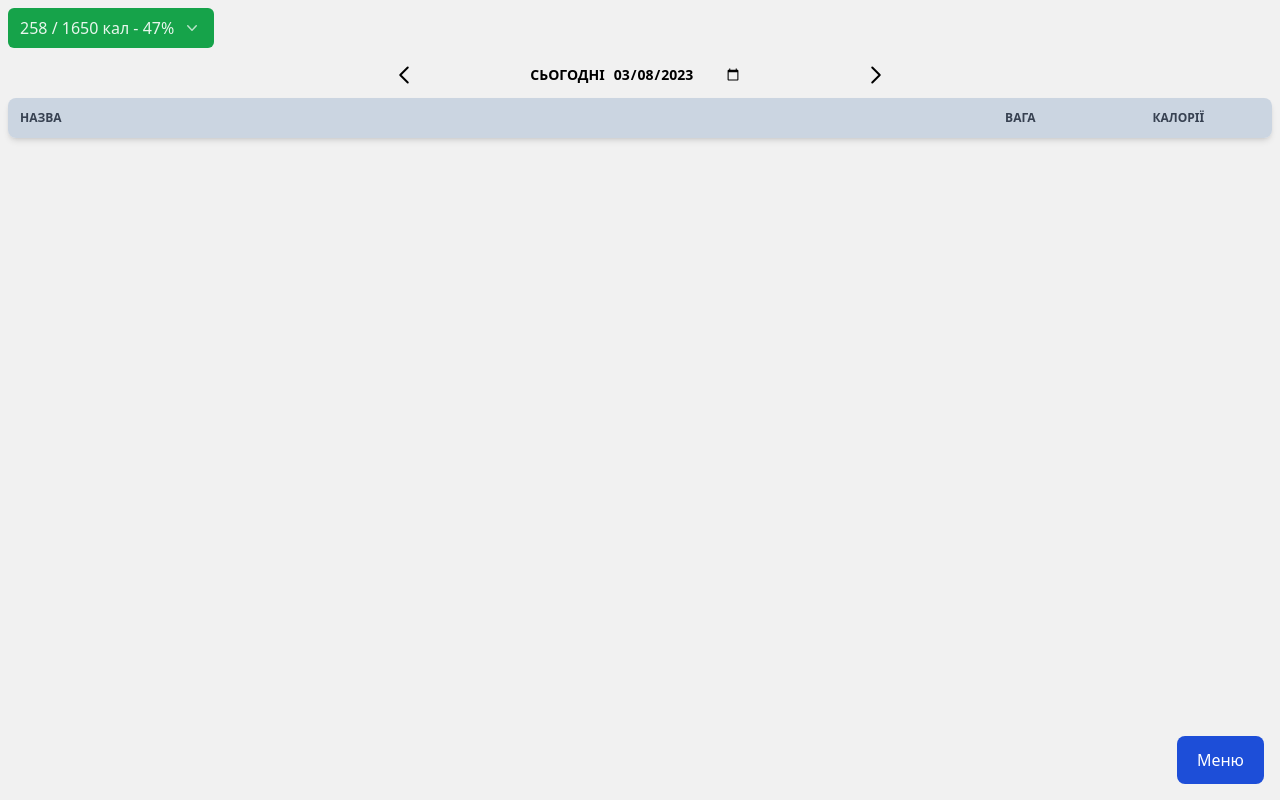
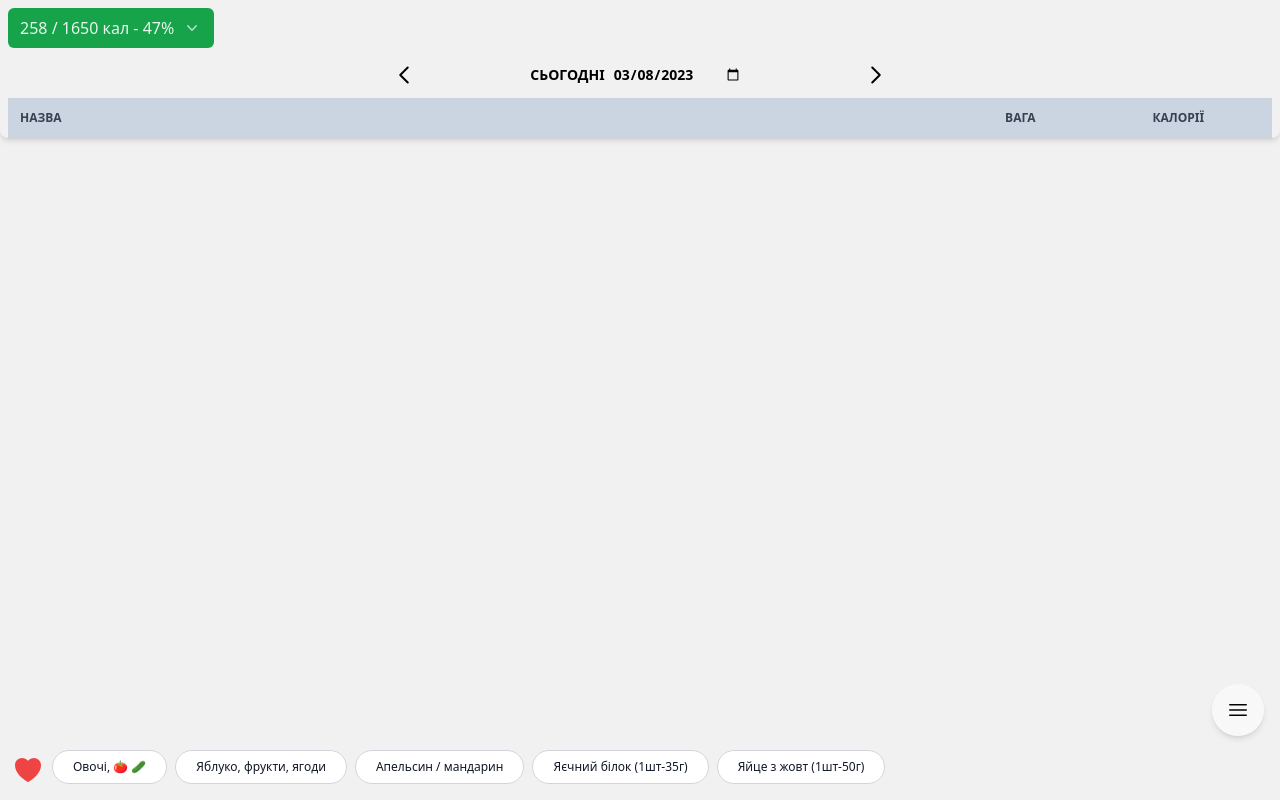
Before and after one commit to bodik87/puzo, a React (Vite) app: page / in a window 1280 px wide. Built offline with nearby package versions, Linux system fonts and the light colour scheme.

Commit message:
Add scrolled products

```diff
--- a/src/App.jsx
+++ b/src/App.jsx
@@ -6,7 +6,7 @@ export default function App() {
   const location = useLocation();
   const home = location.pathname === "/";
   return (
-    <div className="max-w-7xl mx-auto px-2 pt-2 pb-20">
+    <div className="max-w-7xl mx-auto pt-2 pb-10">
       <NavMenu />
       {home ? <HomePage /> : <Outlet />}
     </div>
--- a/src/assets/CONSTANTS.jsx
+++ b/src/assets/CONSTANTS.jsx
@@ -16,7 +16,8 @@ export const EDIT = "Змінити";
 export const CREATE = "Створити продукт";
 export const DELETE = "Видалити";
 export const ADD_AGAIN = "Додати ще";
-export const ADD_TO_FAVORITES = "Додати в обране";
+export const ADD_TO_FAVORITES = "Додати в улюблені";
+export const FAVORITES = "Улюблені продукти";
 export const CARBOHIDR_PLACEHOLDER = "Вуглев.";
 export const CALORIES = "Калорії";
 export const NUTRIENTS = "Нутрієнти в 100гр";
@@ -28,8 +29,8 @@ export const CANCEL_CREATION = "Завершити без збереження?"
 export const WARNING_INPUT = "Введіть значення";
 export const WEIGHT = "Вага";
 export const SEARCH = "Пошук";
+export const ABOUT = "Автор сайту";
 
-export const BREAKFAST = "Сніданок";
 export const LUNCH = "Обід";
 export const DINNER = "Вечеря";
 export const SNACK = "Перекус";
--- a/src/components/Meal.jsx
+++ b/src/components/Meal.jsx
@@ -1,8 +1,12 @@
 import React, { useState } from "react";
-import { CALORIES, NAME, WEIGHT } from "../assets/CONSTANTS";
+import { useSelector } from "react-redux";
+import { CALORIES, FAVORITES, NAME, WEIGHT } from "../assets/CONSTANTS";
+import { HeartIcon } from "@heroicons/react/24/solid";
 import Popup from "./Modals/Popup";
 
 export default function Meal({ daylyMeals, lastDishes }) {
+  const products = useSelector((state) => state.products);
+  const favoriteProducts = products.filter((product) => product.isFavorite);
   const [openedPopup, setOpenedPopup] = useState(false);
   const [mealId, setMealId] = useState("");
   const [dishTitle, setDishTitle] = useState("");
@@ -19,7 +23,7 @@ export default function Meal({ daylyMeals, lastDishes }) {
         mealId={mealId}
         dishTitle={dishTitle}
       />
-      <div className="relative mt-1 overflow-y-auto shadow-md rounded-lg">
+      <div className="relative mt-1 px-2 overflow-y-auto shadow-md rounded-lg">
         <table className="w-full text-sm text-left text-gray-500">
           <thead className="text-xs text-gray-700 uppercase bg-slate-300">
             <tr>
@@ -60,6 +64,21 @@ export default function Meal({ daylyMeals, lastDishes }) {
           </tbody>
         </table>
       </div>
+      <div className="flex fixed w-full -bottom-[6px] md:bottom-2">
+        <div className="flex flex-nowrap overflow-x-auto pl-3">
+          <div className="mt-1 mr-2">
+            <HeartIcon style={{ fill: "#EF4444" }} className="h-8 w-8" />
+          </div>
+          {favoriteProducts.map((product) => (
+            <div
+              key={product.id}
+              className="whitespace-nowrap text-gray-900 bg-white border border-gray-300 hover:bg-gray-100 font-medium rounded-full text-xs px-5 py-2 mr-2 mb-2 cursor-pointer"
+            >
+              {product.title}
+            </div>
+          ))}
+        </div>
+      </div>
     </>
   );
 }
--- a/src/components/NavMenu.jsx
+++ b/src/components/NavMenu.jsx
@@ -1,7 +1,12 @@
 import { Menu, Transition } from "@headlessui/react";
 import { Fragment, useState } from "react";
-import { HomeIcon } from "@heroicons/react/24/outline";
 import {
+  HomeIcon,
+  UserCircleIcon,
+  Bars3Icon,
+} from "@heroicons/react/24/outline";
+import {
+  ABOUT,
   BODY_WEIGHT,
   CATALOG,
   CREATE_NEW_PRODUCT,
@@ -34,11 +39,11 @@ export default function NavMenu() {
         setOpenedNewProduct={setOpenedNewProduct}
       />
 
-      <div className="fixed bottom-4 right-4 text-right z-50">
+      <div className="fixed bottom-16 right-4 text-right z-50">
         <Menu as="div" className="relative inline-block text-left">
           <div>
-            <Menu.Button className="btn bg-blue-700 hover:bg-blue-800">
-              {MENU}
+            <Menu.Button className="bg-white/50 backdrop-blur-sm p-3.5 shadow-md rounded-full">
+              <Bars3Icon className="h-6 w-6" />
             </Menu.Button>
           </div>
           <Transition
@@ -51,8 +56,7 @@ export default function NavMenu() {
             leaveTo="transform opacity-0 scale-95"
           >
             <Menu.Items className="absolute right-0 bottom-16 min-w-[150px] mt-2 origin-top-right divide-y divide-gray-200 rounded-md bg-white shadow-lg ring-1 ring-black ring-opacity-5 focus:outline-none overflow-hidden">
-              <div className="">
-                {!home && (
+              {!home ? (
                 <Link to="/">
                   <Menu.Item>
                     {({ active }) => (
@@ -67,7 +71,18 @@ export default function NavMenu() {
                     )}
                   </Menu.Item>
                 </Link>
+              ) : (
+                <Menu.Item>
+                  <a
+                    href="https://portfolio-next13-nnoz.vercel.app/"
+                    className="bg-white text-gray-900 menuItem group"
+                  >
+                    <span className="flex items-center">{ABOUT}</span>
+                    <UserCircleIcon className="h-6 w-6 ml-5" />
+                  </a>
+                </Menu.Item>
               )}
+              <div className=""></div>
               {!recipes && (
                 <Link to="recipes">
                   <Menu.Item>
@@ -98,8 +113,6 @@ export default function NavMenu() {
                   </Menu.Item>
                 </Link>
               )}
-              </div>
-              <div className="">
               <Menu.Item>
                 {({ active }) => (
                   <button
@@ -112,6 +125,7 @@ export default function NavMenu() {
                   </button>
                 )}
               </Menu.Item>
+              <div className="">
                 <Menu.Item>
                   {({ active }) => (
                     <button
--- a/src/data.js
+++ b/src/data.js
@@ -1,7 +1,7 @@
 export const data = [
   {
     id: 1,
-    title: "Овочі, помідор, огірок 🍅 🥒",
+    title: "Овочі, 🍅 🥒",
     proteins: 3,
     fats: 0,
     carbohydrates: 7,
--- a/src/index.css
+++ b/src/index.css
@@ -27,14 +27,17 @@ body {
 
 ::-webkit-scrollbar {
   width: 4px;
+  height: 6px;
 }
 
 ::-webkit-scrollbar-track {
-  background-color: #f1f5f9;
+  background-color: rgb(241, 241, 241);
   border-radius: 4px;
+  margin-left: 12px;
+  margin-right: 12px;
 }
 
 ::-webkit-scrollbar-thumb {
-  background-color: #acdeff;
+  background-color: #c2c2c2;
   border-radius: 4px;
 }
```
Lines whose indentation alone changed are shown as unchanged.
